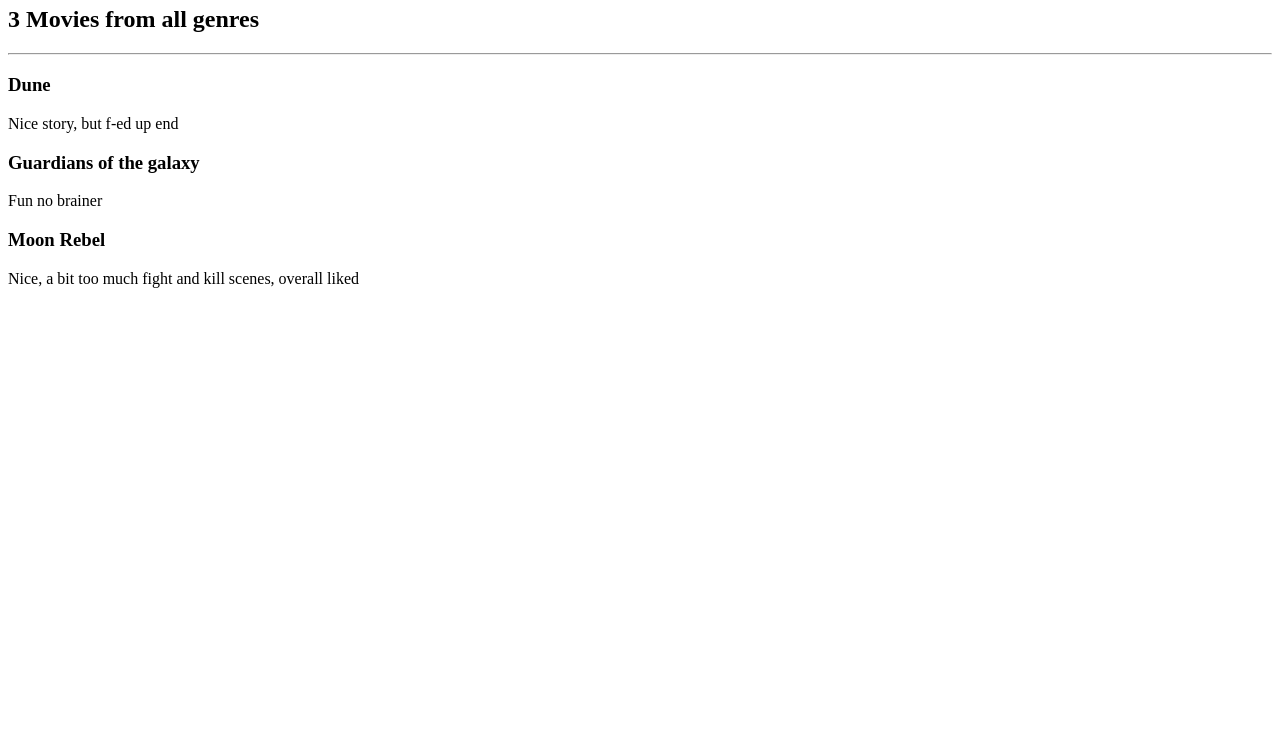
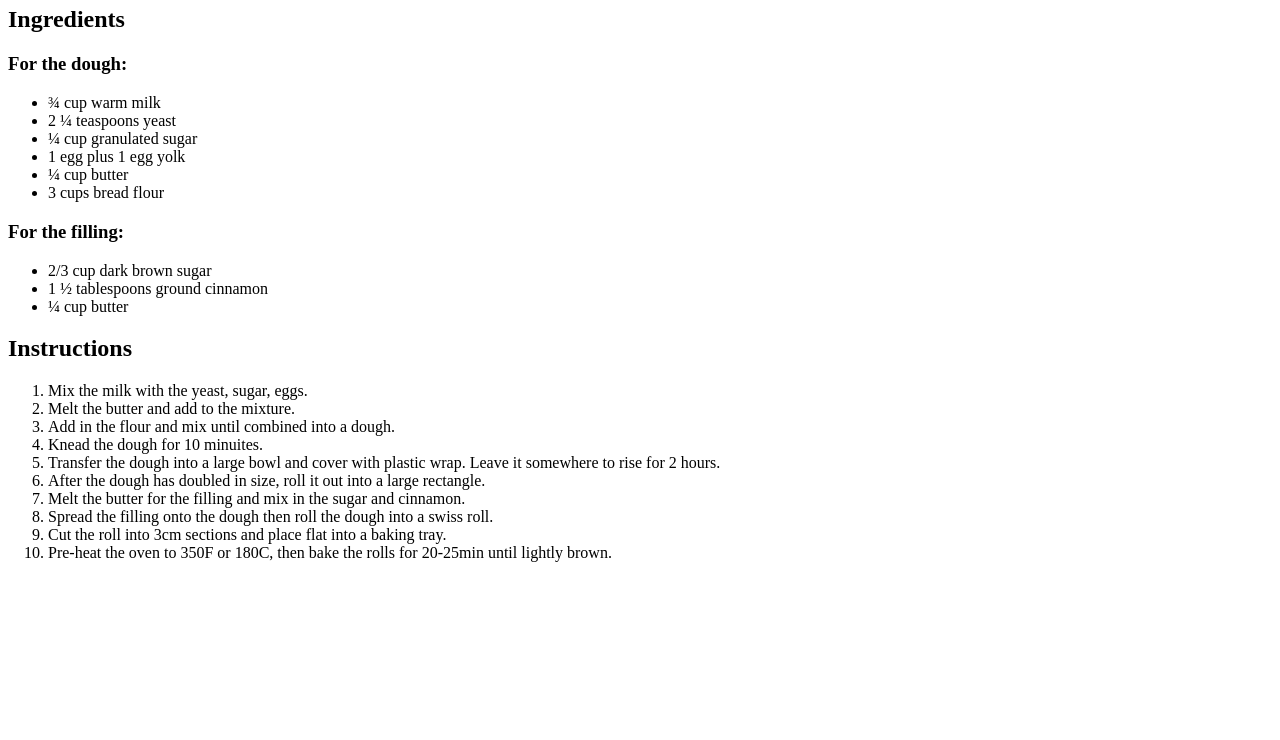
Before and after one commit to KraminsT/Day-in-Bootcamp, a plain HTML site: page index.html in a window 1280 px wide. Shown: the part 60-800 px from the top of the page. Drawn offline with Linux system fonts and the light colour scheme.

Commit message:
3.1. Lesson from Udemy Angela Bootcamp

```diff
--- a/index.html
+++ b/index.html
@@ -1,11 +1,37 @@
-<!-- Write your code below -->
- <h1>Best of 2024 watched movies</h1>
+<h1>Angela's Cinnamon Roll Recipe</h1>
 
- <h2>3 Movies from all genres</h2>
- <hr>
- <h3>Dune</h3>
- <p>Nice story, but f-ed up end</p>
- <h3>Guardians of the galaxy</h3>
- <p>Fun no brainer</p>
- <h3>Moon Rebel</h3>
- <p>Nice, a bit too much fight and kill scenes, overall liked</p>
+<h2>Ingredients</h2>
+
+<h3>For the dough:</h3>
+<ul>
+    <li>¾ cup warm milk</li>
+    <li>2 ¼ teaspoons yeast</li>
+    <li>¼ cup granulated sugar</li>
+    <li>1 egg plus 1 egg yolk</li>
+    <li>¼ cup butter</li>
+    <li>3 cups bread flour</li>
+</ul>
+
+<h3>For the filling:</h3>
+<ul>
+    <li>2/3 cup dark brown sugar </li>
+    <li>1 ½ tablespoons ground cinnamon</li>
+    <li>¼ cup butter</li>
+</ul>
+
+
+
+<h2>Instructions</h2>
+
+<ol>
+    <li>Mix the milk with the yeast, sugar, eggs.</li>
+    <li>Melt the butter and add to the mixture.</li>
+    <li>Add in the flour and mix until combined into a dough.</li>
+    <li>Knead the dough for 10 minuites. </li>
+    <li>Transfer the dough into a large bowl and cover with plastic wrap. Leave it somewhere to rise for 2 hours.</li>
+    <li>After the dough has doubled in size, roll it out into a large rectangle.</li>
+    <li>Melt the butter for the filling and mix in the sugar and cinnamon.</li>
+    <li>Spread the filling onto the dough then roll the dough into a swiss roll. </li>
+    <li>Cut the roll into 3cm sections and place flat into a baking tray.</li>
+    <li>Pre-heat the oven to 350F or 180C, then bake the rolls for 20-25min until lightly brown. </li>
+</ol>
```
Also changed, not shown: solution.html (+37 -9 lines), goal.png.
